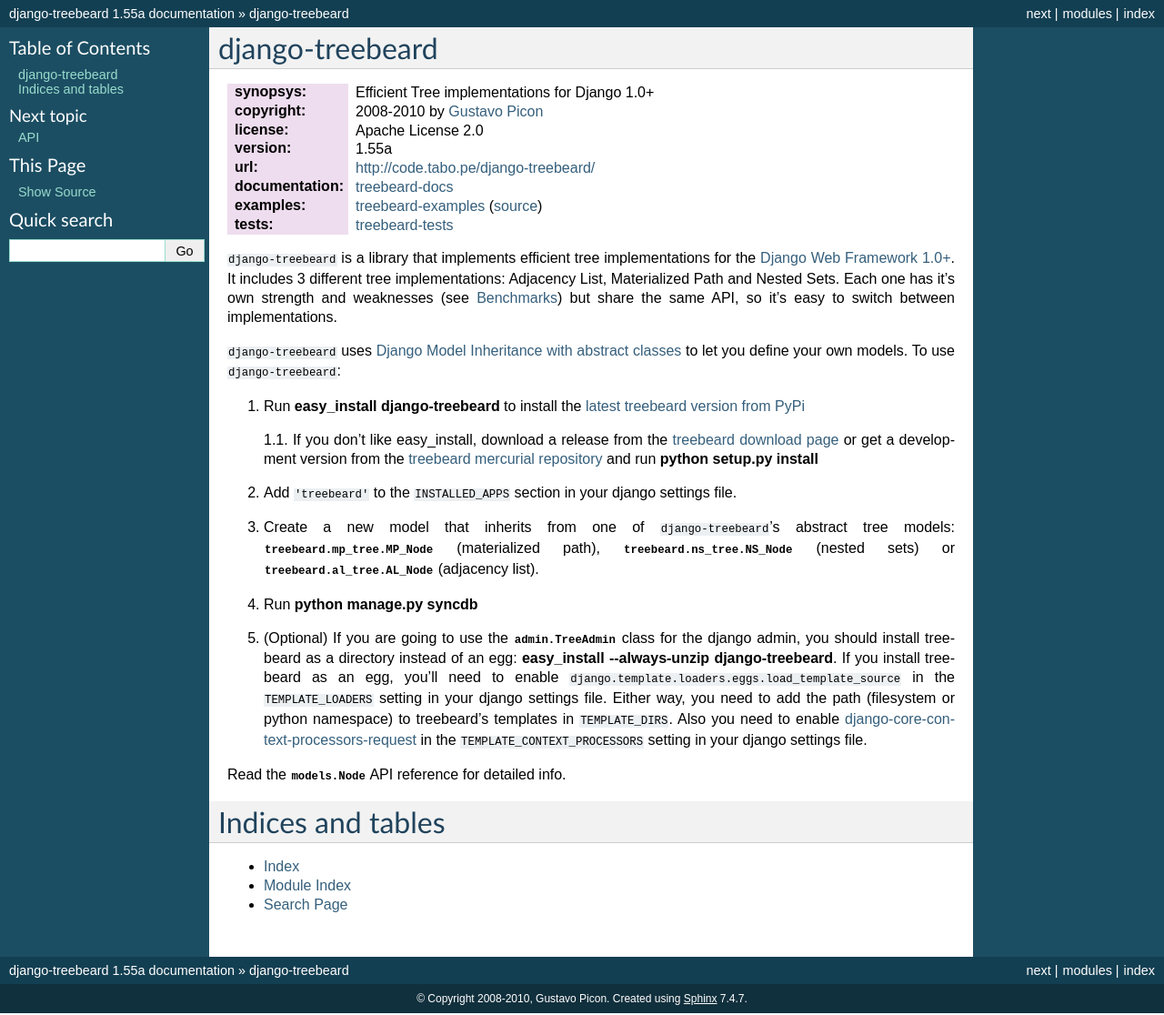
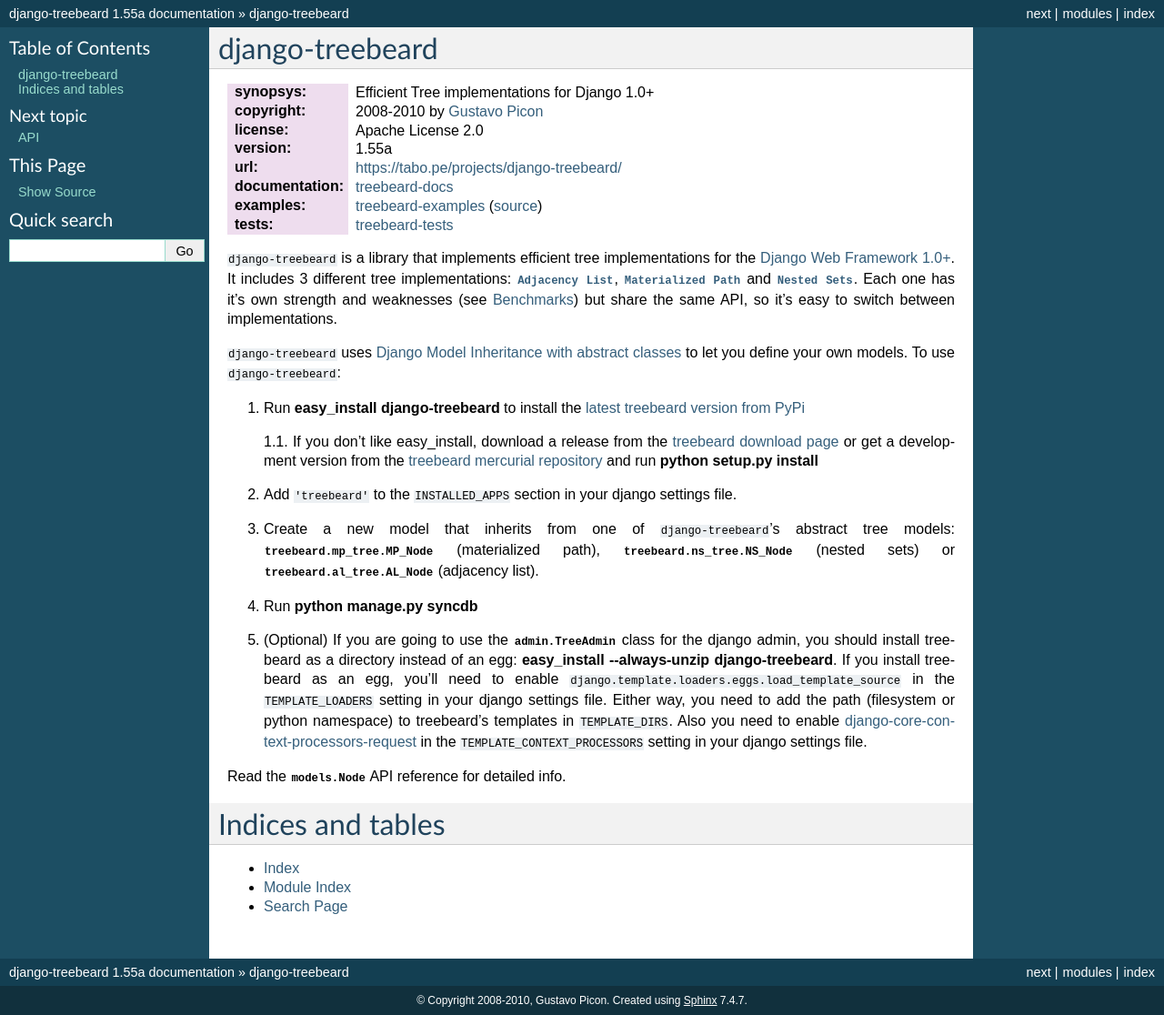
Before and after one commit to django-treebeard/django-treebeard, a Sphinx documentation site: the page built from docs/index.rst, in a window 1280 px wide. Shown: the whole page at 91% size. Built offline with Sphinx 7.4.7, drawn with Linux system fonts in a browser that asks for light colours; some of the changed lines change nothing that is shown.

Commit message:
updating urls

```diff
--- a/docs/index.rst
+++ b/docs/index.rst
@@ -18,10 +18,10 @@
 :copyright: 2008-2010 by `Gustavo Picon <https://tabo.pe>`_
 :license: Apache License 2.0
 :version: 1.55a
-:url: http://code.tabo.pe/django-treebeard/
+:url: https://tabo.pe/projects/django-treebeard/
 :documentation:
    `treebeard-docs
-   <http://docs.tabo.pe/django-treebeard/tip/>`_
+   <https://tabo.pe/projects/django-treebeard/docs/tip/>`_
 :examples:
    `treebeard-examples
    <http://django.tabo.pe/tbexample/>`_
@@ -34,7 +34,9 @@
 ``django-treebeard`` is a library that implements efficient tree
 implementations for the `Django Web Framework 1.0+
 <http://www.djangoproject.com/>`_. It includes 3 different tree
-implementations: Adjacency List, Materialized Path and Nested Sets. Each
+implementations: :mod:`Adjacency List <treebeard.al_tree>`,
+:mod:`Materialized Path <treebeard.mp_tree>` and
+:mod:`Nested Sets <treebeard.ns_tree>`. Each
 one has it's own strength and weaknesses (see :doc:`benchmarks`) but share
 the same API, so it's easy to switch between implementations.
 
```
